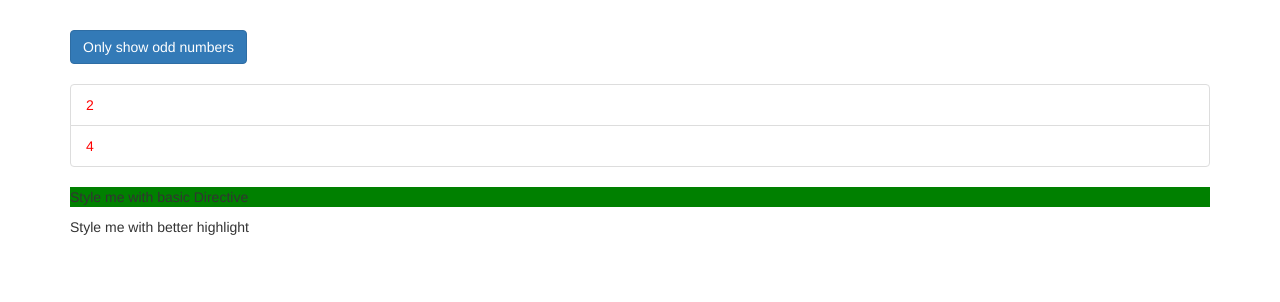
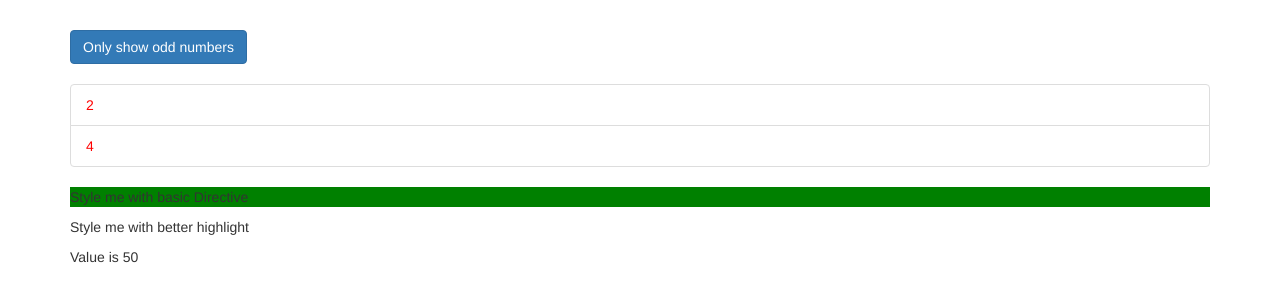
Before and after one commit to MasonT001/Directive-Deep-Dive, an Angular app: page / in a window 1280 px wide. Shown: the top 302 px of the page. Built offline with nearby package versions, Linux system fonts and the light colour scheme.

Commit message:
ngSwitch

```diff
--- a/src/app/app.component.html
+++ b/src/app/app.component.html
@@ -27,6 +27,13 @@
       </ul>
       <p appBasicHighlight >Style me with basic Directive</p>
       <p [appBetterHighlight]="'red'" defaultColor="yellow">Style me with better highlight</p>
+      <div [ngSwitch]="value">
+        <p *ngSwitchCase="5">Value is 5</p>
+        <p *ngSwitchCase="10">Value is 10</p>
+        <p *ngSwitchCase="25">Value is 25</p>
+        <p *ngSwitchCase="50">Value is 50</p>
+        <p *ngSwitchDefault>Value is default</p>
+      </div>
       <ng-template [ngIf]="onlyOdd">
         <p>Only odd</p>
       </ng-template>
--- a/src/app/app.component.ts
+++ b/src/app/app.component.ts
@@ -10,4 +10,5 @@
   oddNumbers = [1,3,5]
   evenNumbers = [2,4]
   onlyOdd = false;
+  value = 50
 }
```
